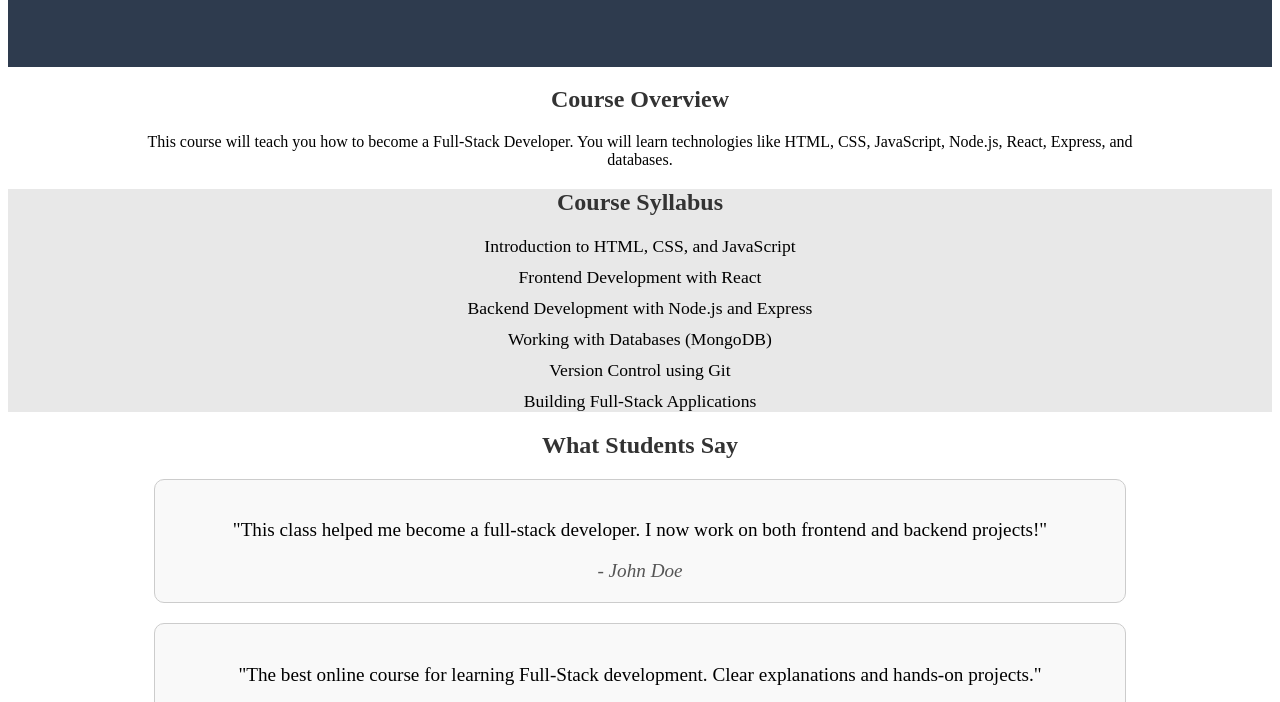
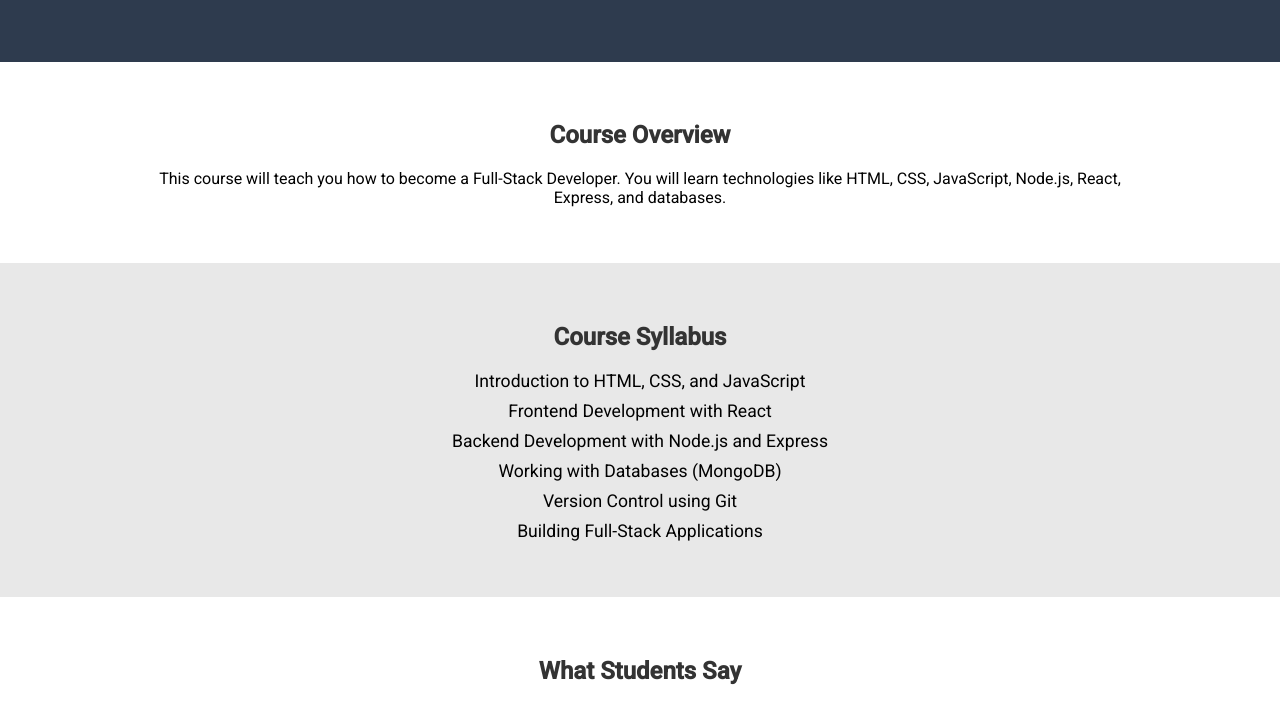
Before and after one commit to GamageKaveen02/kaveen09, a plain HTML site: page index.html in a window 1280 px wide. Shown: the part 189-891 px from the top of the page. Drawn offline with Linux system fonts and the light colour scheme.

Commit message:
Update index.html

```diff
--- a/index.html
+++ b/index.html
@@ -3,10 +3,10 @@
 <head>
     <meta charset="UTF-8">
     <meta name="viewport" content="width=device-width, initial-scale=1.0">
-    <title>Full-Stack Developer Class</title>
+    <title>Kaveen</title>
     <link href="https://fonts.googleapis.com/css2?family=Roboto:wght@400;500&display=swap" rel="stylesheet">
     <style>
-     [08:27, 17/01/2025] ChatGPT: body {
+body {
     font-family: 'Roboto', sans-serif;
     margin: 0;
     padding: 0;
@@ -41,7 +41,7 @@ header p {
 
 /* Course Overview and Syllabus */
 section {
-[08:27, 17/01/2025] ChatGPT: padding: 40px 0;
+padding: 40px 0;
     text-align: center;
 }
 
@@ -193,6 +193,6 @@ footer {
         </div>
     </footer>
 
-    <script src="script.js"></script>
+
 </body>
 </html>
```
